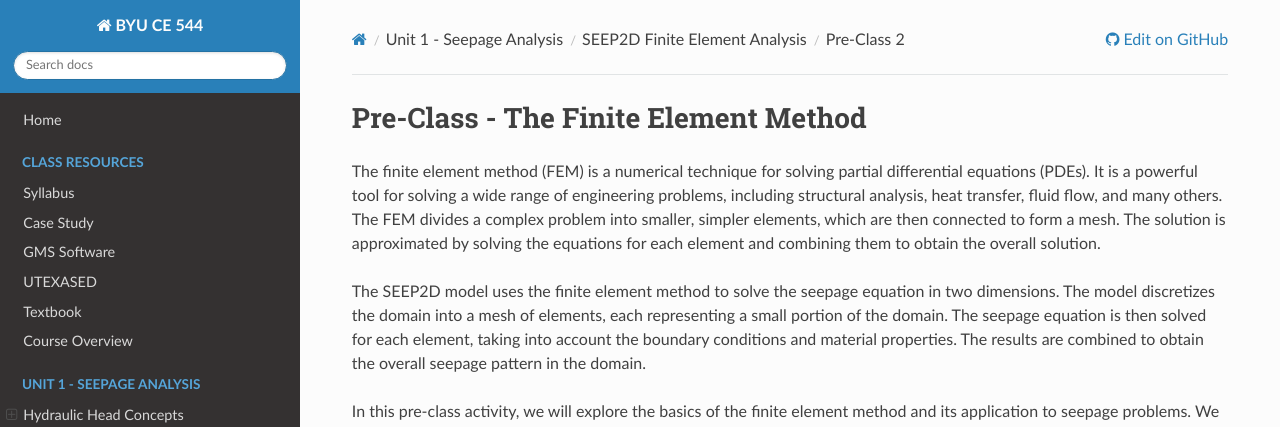
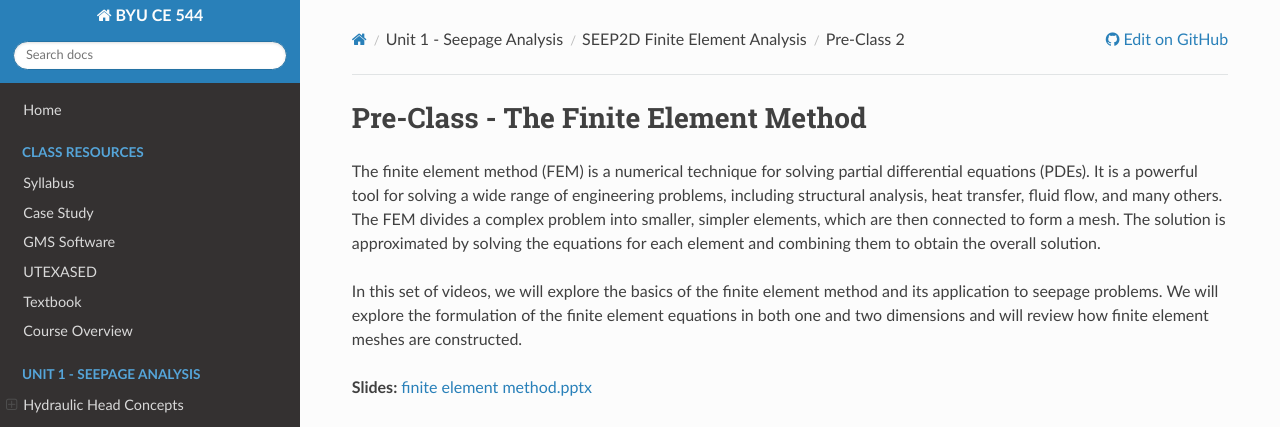
Before and after one commit to njones61/ce544, an MkDocs documentation site: the page built from docs/unit1/11_seep2d/seep2d_read2.md, in a window 1280 px wide and 1400 px high. Shown: the top 427 px of the window. Built offline with MkDocs 1.6.1, drawn with Linux system fonts in a browser that asks for light colours; nearby versions of some CDN libraries; some of the changed text lies outside the part shown.

Commit message:
fe and seep2d videos

```diff
--- a/docs/unit1/11_seep2d/seep2d_read2.md
+++ b/docs/unit1/11_seep2d/seep2d_read2.md
@@ -2,6 +2,14 @@
 
 The finite element method (FEM) is a numerical technique for solving partial differential equations (PDEs). It is a powerful tool for solving a wide range of engineering problems, including structural analysis, heat transfer, fluid flow, and many others. The FEM divides a complex problem into smaller, simpler elements, which are then connected to form a mesh. The solution is approximated by solving the equations for each element and combining them to obtain the overall solution.
 
-The SEEP2D model uses the finite element method to solve the seepage equation in two dimensions. The model discretizes the domain into a mesh of elements, each representing a small portion of the domain. The seepage equation is then solved for each element, taking into account the boundary conditions and material properties. The results are combined to obtain the overall seepage pattern in the domain.
+In this set of videos, we will explore the basics of the finite element method and its application to seepage problems. We will explore the formulation of the finite element equations in both one and two dimensions and will review how finite element meshes are constructed.
 
-In this pre-class activity, we will explore the basics of the finite element method and its application to seepage problems. We will discuss the key concepts and steps involved in the FEM, as well as its advantages and limitations. By the end of this activity, you should have a good understanding of how the FEM works and its relevance to seepage analysis.
+**Slides:** [finite element method.pptx](finite%20element%20method.pptx)
+
+## The Finite Element Method - Introduction and 1D Formulation
+
+<iframe width="900" height="700" src="https://www.youtube.com/embed/J3q9gmCVNtg?si=ePkO5OD5J6fo1tAP" title="YouTube video player" frameborder="0" allow="accelerometer; autoplay; clipboard-write; encrypted-media; gyroscope; picture-in-picture; web-share" referrerpolicy="strict-origin-when-cross-origin" allowfullscreen></iframe>
+
+## The Finite Element Method - 2D Formulation and Mesh Generation
+
+<iframe width="900" height="700" src="https://www.youtube.com/embed/xOiG6-PIy-A?si=vFjs6mIvM6jugqh_" title="YouTube video player" frameborder="0" allow="accelerometer; autoplay; clipboard-write; encrypted-media; gyroscope; picture-in-picture; web-share" referrerpolicy="strict-origin-when-cross-origin" allowfullscreen></iframe>
```
Also changed, not shown: docs/unit1/11_seep2d/seep2d_read1.md (+5 -1 lines), 2 other files.
